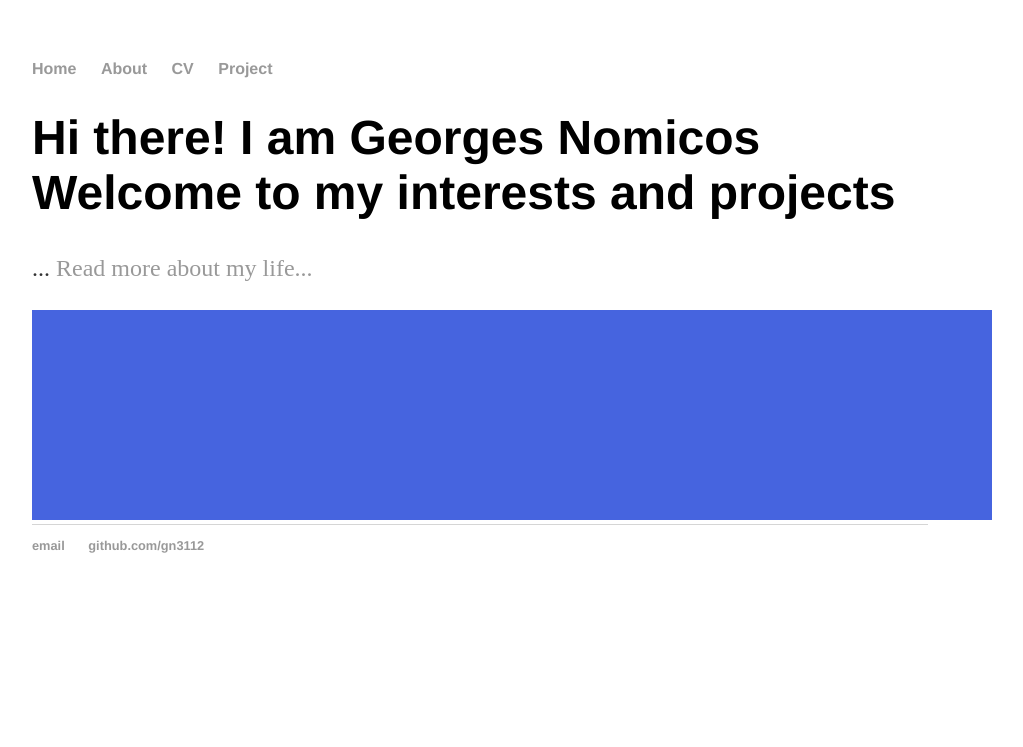
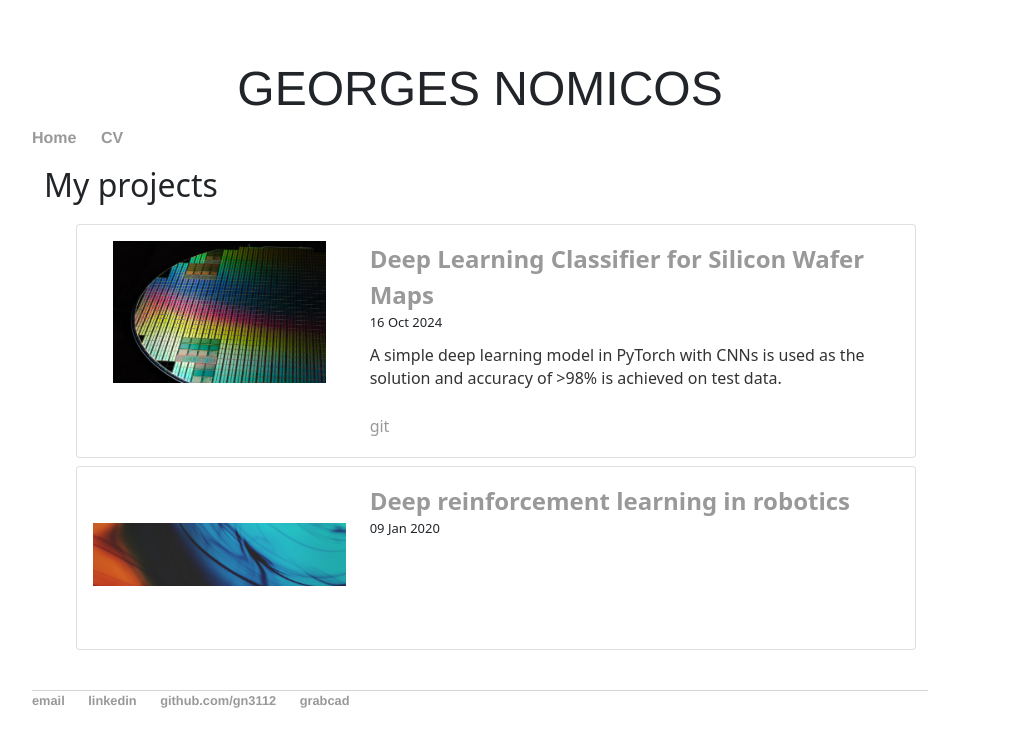
Before and after one commit to gn3112/gn3112.github.io, a Jekyll site: the page built from index.html, in a window 1280 px wide. Shown: the top 747 px of the page, without its empty margins (160-1183 px from the left). Built offline with Jekyll 4.4.1, drawn with Linux system fonts in a browser that asks for light colours.

Commit message:
update 2024

```diff
--- a/_layouts/default.html
+++ b/_layouts/default.html
@@ -1,28 +1,30 @@
 <!DOCTYPE html>
-	<html>
+	<html lang="en" class="fontawesome-i2svg-active fontawesome-i2svg-complete">
 		<head>
+			<div style="text-align:center">
+				<h1>GEORGES NOMICOS</h1>
+			</div>
 			<title>{{ page.title }}</title>
 			<!-- link to main stylesheet -->
+			<link href="https://cdn.jsdelivr.net/npm/bootstrap@5.0.2/dist/css/bootstrap.min.css" rel="stylesheet">
 			<link rel="stylesheet" type="text/css" href="/css/main.css">
 		</head>
 		<body>
 			<nav>
 	    		<ul>
 	        		<li><a href="/">Home</a></li>
-		        	<li><a href="/about">About</a></li>
+		        	<!-- <li><a href="/about">About</a></li> -->
 	        		<li><a href="/assets/CV_GeorgesNomicos.pdf">CV</a></li>
-	        		<li><a href="/project">Project</a></li>
+	        		<!-- <li><a href="/project">Project</a></li> -->
 	    		</ul>
 			</nav>
-			<div class="container">
-
-			{{ content }}
-
-			</div><!-- /.container -->
+				{{ content }}
 			<footer>
 	    		<ul>
 	        		<li><a href="mailto:georgesnomicos@gmail.com">email</a></li>
+					<li><a href="https://www.linkedin.com/in/gnomicos/">linkedin</a></li>
 	        		<li><a href="https://github.com/gn3112">github.com/gn3112</a></li>
+	        		<li><a href="https://grabcad.com/georges.nomicos-2">grabcad</a></li>
 				</ul>
 			</footer>
 		</body>
--- /dev/null
+++ b/_posts/2019-01-09-drl-robotics copy.md
@@ -0,0 +1,8 @@
+---
+layout: post
+title: "Deep reinforcement learning in robotics"
+date: 2020-01-09
+image: blue.jpeg
+---
+
+...
--- /dev/null
+++ b/_posts/2024-10-16-wafer-classifier.md
@@ -0,0 +1,13 @@
+---
+layout: post
+title: "Deep Learning Classifier for Silicon Wafer Maps"
+date: 2024-10-16
+image: wafer-classifier.png
+description: "A simple deep learning model in PyTorch with CNNs is used as the solution and accuracy of >98% is achieved on test data."
+link1: git
+link1_href: https://github.com/gn3112/wafer-classifier
+link2:
+link2_href:
+---
+
+...
--- a/about/index.html
+++ /dev/null
@@ -1,18 +0,0 @@
----
-layout: default
-title: Georges Nomicos
----
-<div class="blurb">
-	<p>I obtained my bachelor in Mechanical Engineering at the University of Birmingham in 2018,
-		where my final year thesis focused on robotic manipulation of biological cells. I then started
-		and recently graduated in Human and Biological Robotics (MSc) at Imperial College London where I
-		researched <a href="https://en.wikipedia.org/wiki/Robot_learning">robotic learning</a> for simulataneous manipulation
-		and locomotion, as well as <a href="https://lilianweng.github.io/lil-log/2019/05/05/domain-randomization.html">Sim-to-Real</a>.
-
-		<!-- My three years of studying mechanical engineering
-		I am familiar
-		I enjoy playing tennis regularly and competing at an amateur level. Concerning personal project,
-		I own a 3d printer with which I completed a few projects (more in my project section). I enjoy self-learning
-		and exploring the application of machine learning.  -->
-	</p>
-</div><!-- /.blurb -->
--- a/index.html
+++ b/index.html
@@ -1,10 +1,39 @@
 ---
 layout: default
-title: Georges Nomicos
+title: My projects
 ---
 <div class="blurb">
-	<h1>Hi there! I am Georges Nomicos
-		Welcome to my interests and projects</h1>
-	<p> ... <a href="/about">Read more about my life...</a></p>
-	<img src="blue.png"/>
+	<div class="container">
+		<h2>{{ page.title }}</h2>
+			<ul class="posts">
+			{% for post in site.posts %}
+			<div class="card card-body mb-2">
+				<div class="row">
+				<div class="col-md-6 col-lg-4" style="--bs-aspect-ratio: 50%">
+
+					<img src="/assets/{{ post.image }}" class="pb-2" style="height: 150px; width: 100%; object-fit: contain;"/>
+
+				</div>
+				<div class="col-md-6 col-lg-8">
+					<ul class="list-unstyled m-0">
+					<a href="{{ post.url }}"><b>{{ post.title }}</b></a>
+					<li style="font-size: small;">{{ post.date | date_to_string }}</li>
+					<li style="padding-top: 12px;">
+						<p style="font-size: medium;">
+							{{ post.description }}
+						</p>
+					</li>
+					<li>
+						<ul class="list-inline mt-2">
+							<li class="list-inline-item" style="font-size: medium;"><a href="{{ post.link1_href }}">{{ post.link1 }}</a></li>
+							<li class="list-inline-item" style="font-size: medium;"><a href="{{ post.link2_href }}">{{ post.link2 }}</a></li>
+						</ul>
+					</li>
+					</ul>
+				</div>
+				</div>
+			</div>
+			{% endfor %}
+			</ul>
+	</div><!-- /.container -->
 </div><!-- /.blurb -->
```
Also changed, not shown: _posts/2019-01-09-drl-robotics.md (deleted, +0 -7 lines), project/index.html (deleted, +0 -11 lines), Gemfile.lock, assets/blue.jpeg (added), assets/wafer-classifier.png (added), blue.png (deleted), 2 other files.
